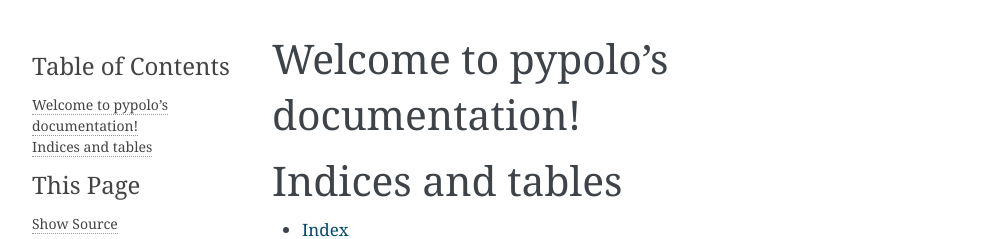
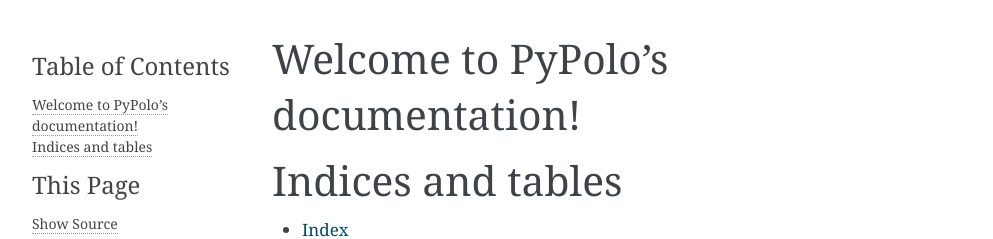
Before and after one commit to Weizhe-Chen/PyPolo, a Sphinx documentation site: the page built from docs/index.rst, in a window 1280 px wide. Shown: the top 239 px of the page, without its empty margins (148-1141 px from the left). Built offline with Sphinx 7.4.7, drawn with Linux system fonts in a browser that asks for light colours.

```diff
--- a/docs/index.rst
+++ b/docs/index.rst
@@ -3,7 +3,7 @@
    You can adapt this file completely to your liking, but it should at least
    contain the root `toctree` directive.
 
-Welcome to pypolo's documentation!
+Welcome to PyPolo's documentation!
 ==================================
 
 .. toctree::
```
